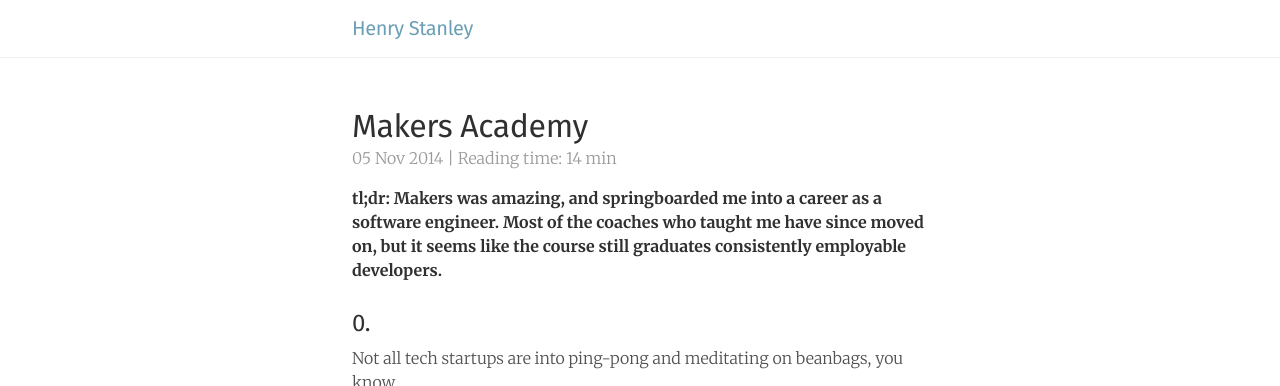
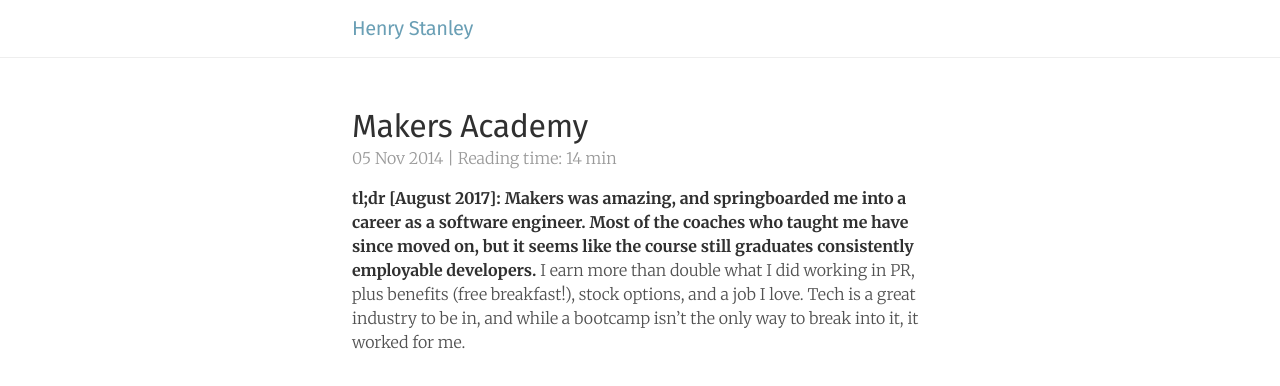
Before and after one commit to henryaj/blog-old, a Jekyll site: the page built from _posts/2014-11-05-makers-academy.md, in a window 1280 px wide and 900 px high, cut to the strip 0-386 px from the top of the window. Built offline with Jekyll 4.4.1, drawn with Linux system fonts in a browser that asks for light colours.

Commit message:
Add update on Makers Academy post

```diff
--- a/_posts/2014-11-05-makers-academy.md
+++ b/_posts/2014-11-05-makers-academy.md
@@ -7,7 +7,7 @@
 - "/2014/08/25/the-twelve-second-code-year-part-1"
 category: programming
 ---
-**tl;dr: Makers was amazing, and springboarded me into a career as a software engineer. Most of the coaches who taught me have since moved on, but it seems like the course still graduates consistently employable developers.**
+**tl;dr [August 2017]: Makers was amazing, and springboarded me into a career as a software engineer. Most of the coaches who taught me have since moved on, but it seems like the course still graduates consistently employable developers.** I earn more than double what I did working in PR, plus benefits (free breakfast!), stock options, and a job I love. Tech is a great industry to be in, and while a bootcamp isn't the only way to break into it, it worked for me.
 
 ## 0.
 
```
